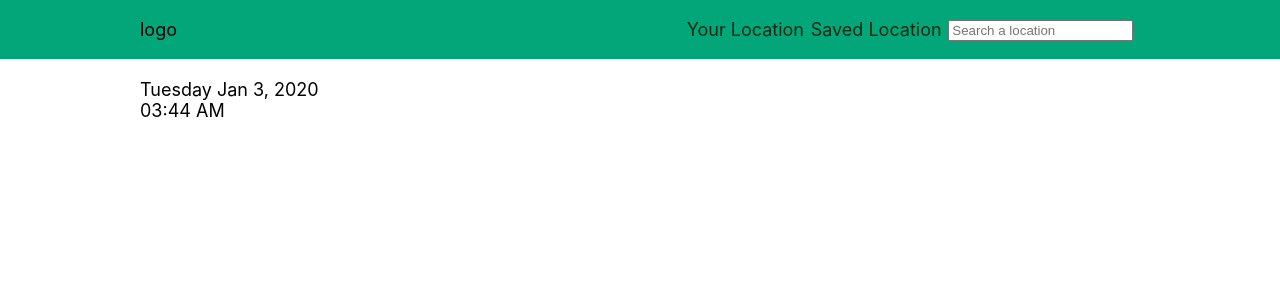
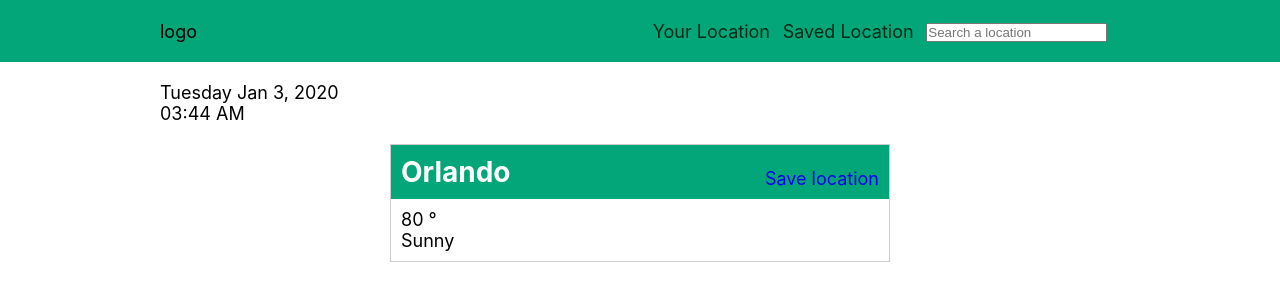
Before and after one commit to Kerri-AnnBates/weather-app, a React (Create React App) app: page / in a window 1280 px wide. Shown: the top 300 px of the page. Built offline with nearby package versions, Linux system fonts and the light colour scheme.

Commit message:
set up weather card

```diff
--- a/src/App.css
+++ b/src/App.css
@@ -1,13 +1,16 @@
 /* Global */
+
+* {
+  margin: 0;
+  padding: 0;
+  box-sizing: border-box;
+}
 
 html {
   font-size: 62.5%;
 }
 
 body {
-  margin: 0;
-  padding: 0;
-  box-sizing: border-box;
   font-size: 1.8rem;
 }
 
@@ -47,6 +50,7 @@ a {
 
 header {
   background: #03A678;
+  padding: 2rem 0;
 }
 
 header a {
@@ -74,3 +78,28 @@ nav {
 .time-block {
   padding: 2rem 0;
 }
+
+/* Cards */
+
+.card {
+  border: 1px solid #ccc;
+}
+
+.card .header {
+  background: #03A678;
+  padding: 1rem;
+  color: #fff;
+  display: flex;
+  align-items: flex-end;
+  justify-content: space-between;
+}
+
+.card .body {
+  padding: 1rem;
+}
+
+.main-card-container .card {
+  max-width: 500px;
+  width: 100%;
+  margin: auto;
+}
--- a/src/App.js
+++ b/src/App.js
@@ -2,12 +2,14 @@ import React from 'react';
 import './App.css';
 import Header from './components/Header';
 import TimeBlock from './components/TimeBlock';
+import { SingleCard } from './components/Cards';
 
 function App() {
   return (
     <div className="App">
         <Header />
         <TimeBlock />
+        <SingleCard />
     </div>
   );
 }
--- /dev/null
+++ b/src/components/Cards.js
@@ -0,0 +1,20 @@
+import React from 'react';
+
+export const SingleCard = () => {
+    return (
+        <div className="main-card-container">
+            <div className="card">
+                <div className="header">
+                    <h3>Orlando</h3>
+                    <a href="#" className="save">Save location</a>
+                </div>
+                <div className="body">
+                    <div className="temp">
+                        <p>80 &#xb0;</p>
+                        <p>Sunny</p>
+                    </div>
+                </div>
+            </div>
+        </div>
+    )
+}
--- a/src/components/TimeBlock.js
+++ b/src/components/TimeBlock.js
@@ -17,8 +17,7 @@ const TimeBlock = () => {
         minutes: mins
     });
 
-    console.log("Hour", time.hour);
-    console.log("minutes", time.minutes);
+    console.log("Date", today);
     return (
         <div className="time-block">
             <div className="container">
```
